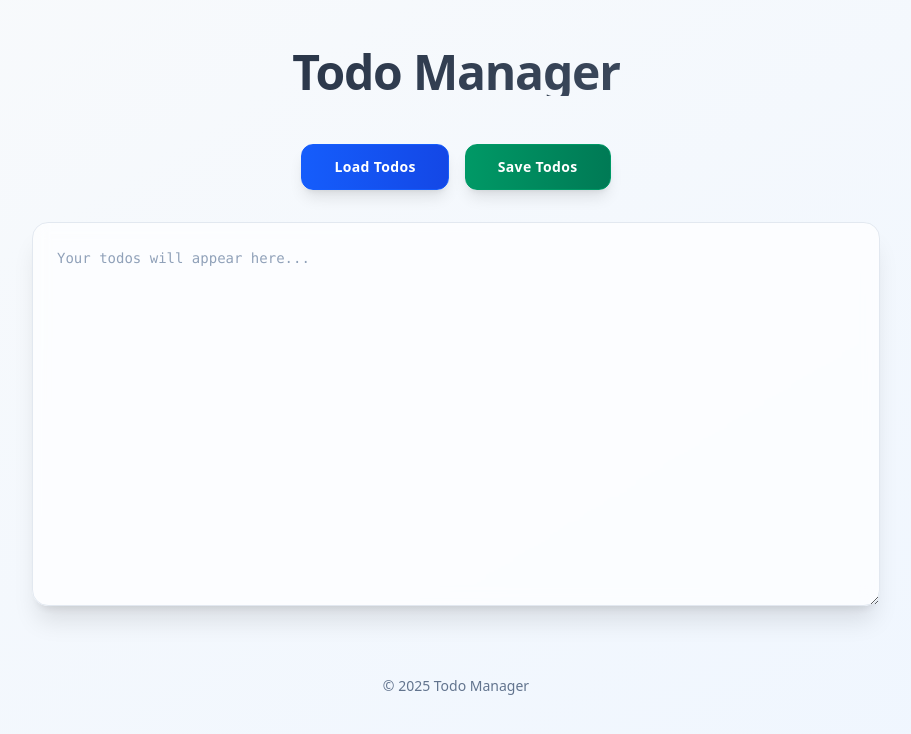
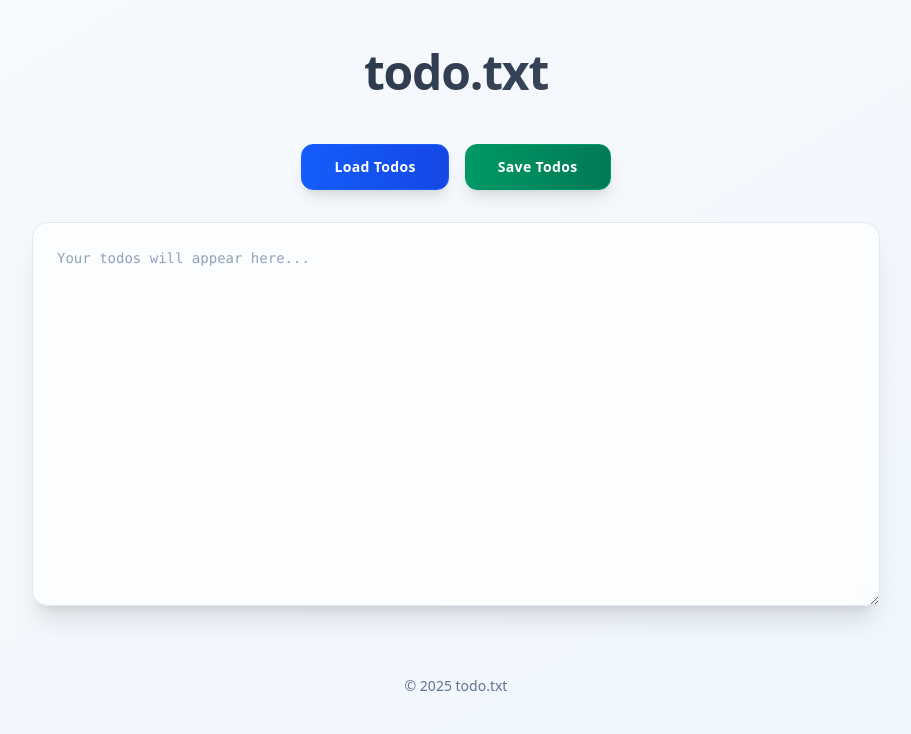
Before and after one commit to chyld/todo.txt, a website built with Vite: page frontend/index.html in a window 1280 px wide. Shown: the whole page, without its empty margins (184-1095 px from the left). Built offline with nearby package versions, Linux system fonts and the light colour scheme.

Commit message:
Update index.html

```diff
--- a/frontend/index.html
+++ b/frontend/index.html
@@ -10,7 +10,7 @@
   <body class="app-body">
     <div id="app" class="app-container">
       <header class="app-header">
-        <h1 class="app-title">Todo Manager</h1>
+        <h1 class="app-title">todo.txt</h1>
       </header>
 
       <main class="app-main">
@@ -35,7 +35,7 @@
       </main>
 
       <footer class="app-footer">
-        <p class="footer-text">&copy; 2025 Todo Manager</p>
+        <p class="footer-text">&copy; 2025 todo.txt</p>
       </footer>
     </div>
     <script type="module" src="/src/main.js"></script>
```
